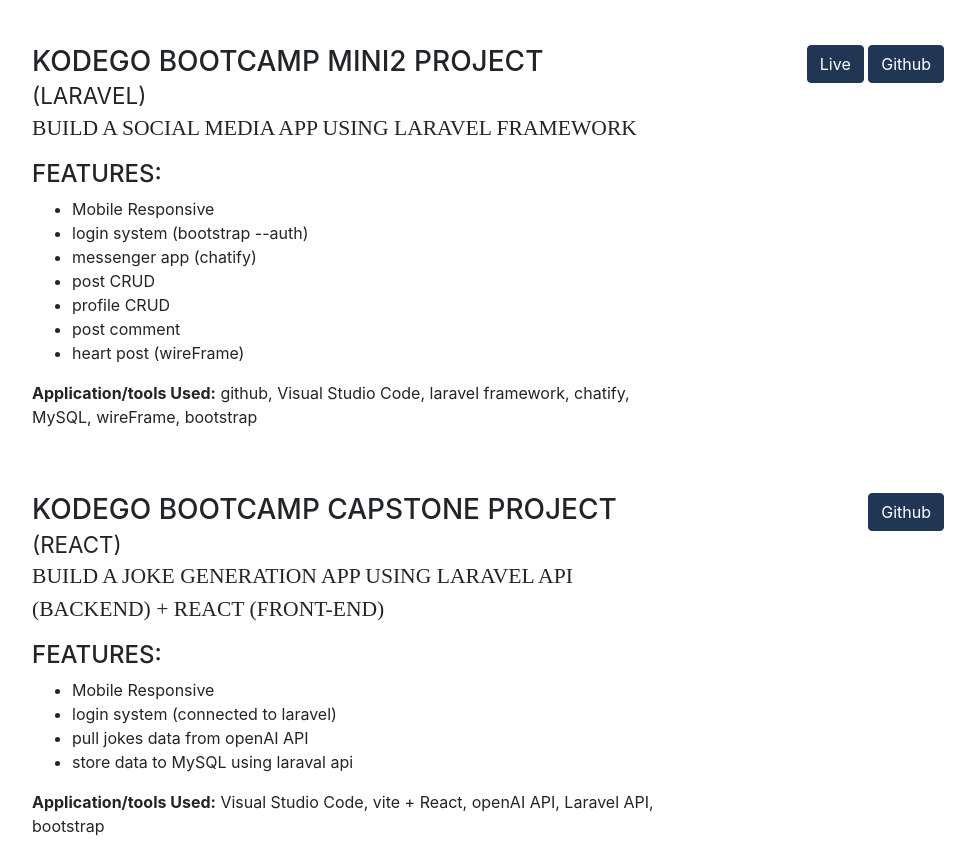
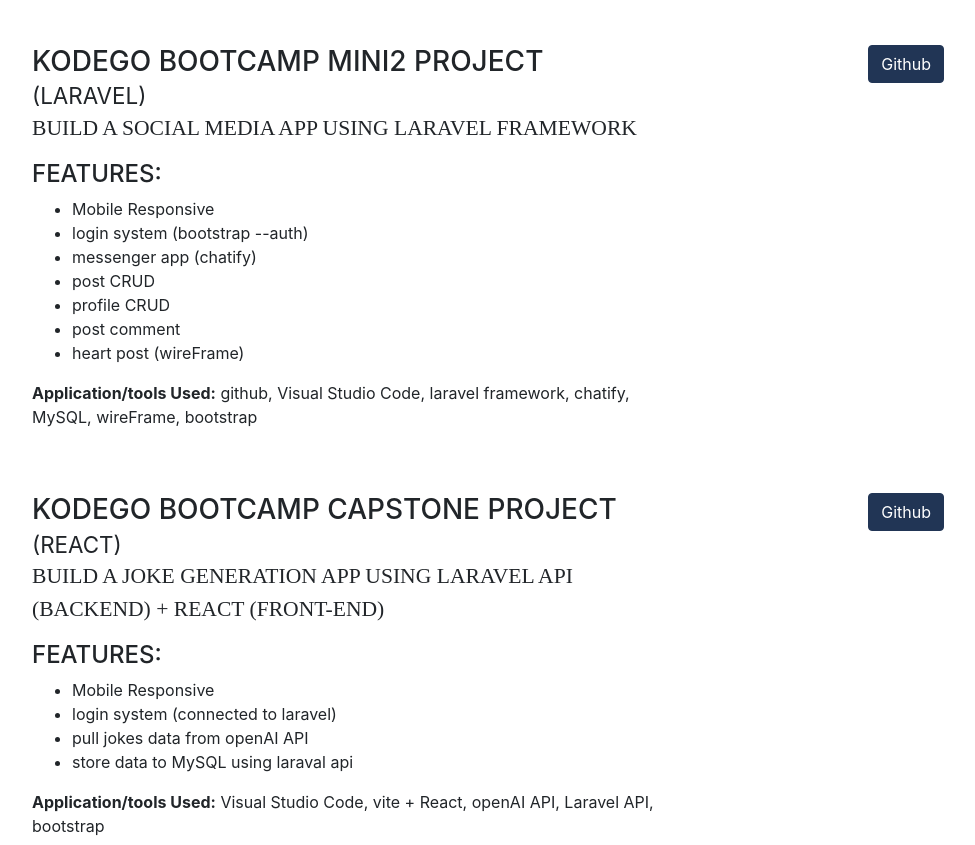
Before and after one commit to jPrado131/jPrado131.github.io, a website with bundled scripts: page index.html in a window 1280 px wide. Shown: the part 2018-2863 px from the top of the page, without its empty margins (288-1263 px from the left). Built offline with nearby package versions, Linux system fonts and the light colour scheme; a web font is replaced by a local one.

Commit message:
updated projects

```diff
--- a/index.html
+++ b/index.html
@@ -290,7 +290,7 @@
 
             </div>
             <div class="resume-date text-md-right">
-              <a href="https://kodego-mini1.vercel.app/" class="btn btn-primary" target="_blank">Live</a>
+              <!-- <a href="https://kodego-mini1.vercel.app/" class="btn btn-primary" target="_blank">Live</a> -->
               <a href="https://github.com/jPrado131/kodego-mini2-laravel" class="btn btn-primary" target="_blank">Github</a>
             </div>
           </div>
```
